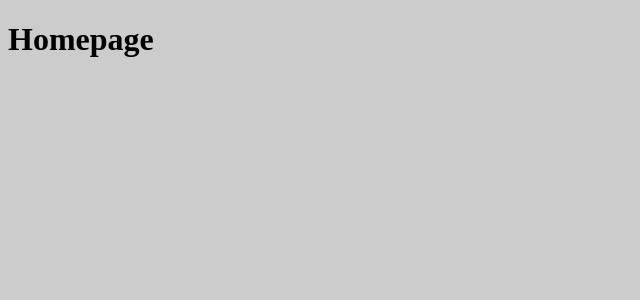
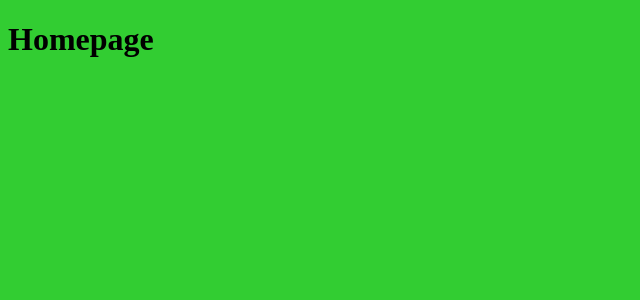
Before and after one commit to esalladay/ellidiedesigns.com, a Jekyll site: the page built from index.md, in a window 1280 px wide. Shown: the top 300 px of the page, without its empty margins (0-640 px from the left). Built offline with Jekyll 4.4.1, drawn with Linux system fonts in a browser that asks for light colours.

Commit message:
Update default.html

```diff
--- a/_layouts/default.html
+++ b/_layouts/default.html
@@ -7,7 +7,7 @@
   <title>Document</title>
 
   <style>
-    body{ background: #ccc;}
+    body{ background: limegreen;}
   </style>
 
 </head>
```
